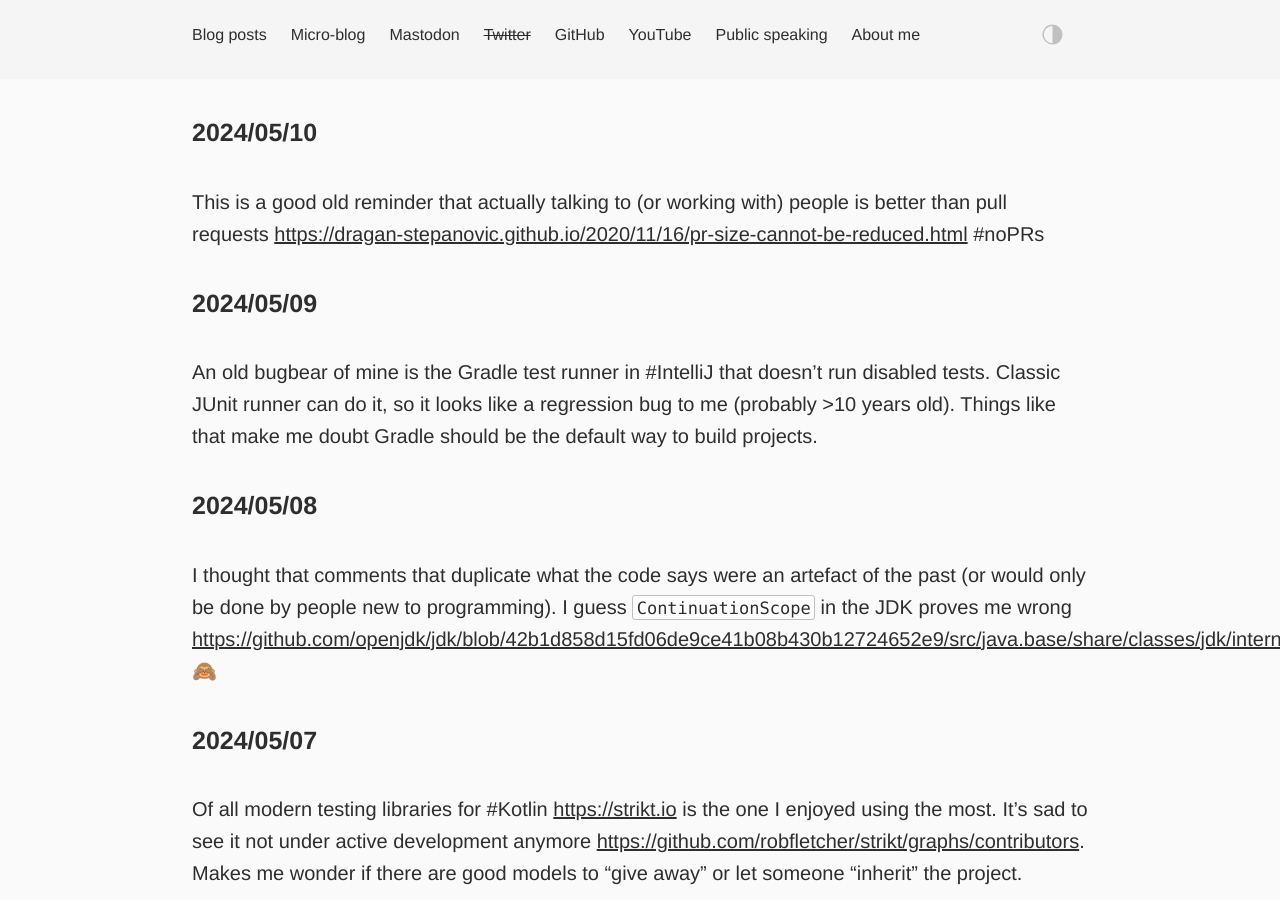
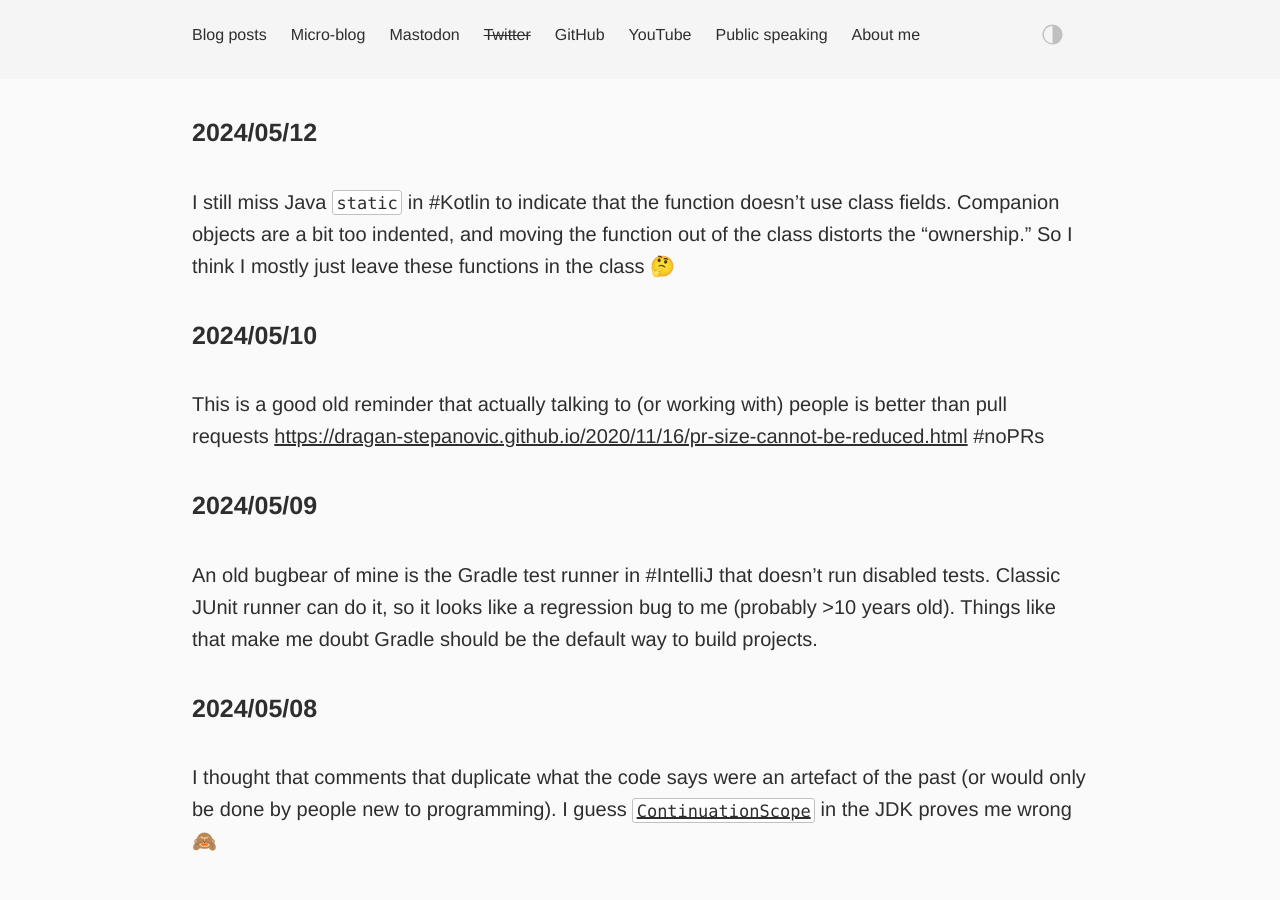
Before and after one commit to dkandalov/dkandalov.github.io, a Jekyll site: the page built from micro-blog.md, in a window 1280 px wide and 900 px high. Built offline with Jekyll 4.4.1, drawn with Linux system fonts in a browser that asks for light colours.

Commit message:
updated micro-blog

```diff
--- a/micro-blog.md
+++ b/micro-blog.md
@@ -2,6 +2,9 @@
 layout: post
 permalink: /micro-blog/
 ---
+
+#### 2024/05/12
+I still miss Java `static` in #Kotlin to indicate that the function doesn't use class fields. Companion objects are a bit too indented, and moving the function out of the class distorts the "ownership." So I think I mostly just leave these functions in the class 🤔
 
 #### 2024/05/10
 This is a good old reminder that actually talking to (or working with) people is better than pull requests <https://dragan-stepanovic.github.io/2020/11/16/pr-size-cannot-be-reduced.html> #noPRs
@@ -10,7 +13,7 @@ This is a good old reminder that actually talking to (or working with) people is
 An old bugbear of mine is the Gradle test runner in #IntelliJ that doesn't run disabled tests. Classic JUnit runner can do it, so it looks like a regression bug to me (probably >10 years old). Things like that make me doubt Gradle should be the default way to build projects.
 
 #### 2024/05/08
-I thought that comments that duplicate what the code says were an artefact of the past (or would only be done by people new to programming). I guess `ContinuationScope` in the JDK proves me wrong <https://github.com/openjdk/jdk/blob/42b1d858d15fd06de9ce41b08b430b12724652e9/src/java.base/share/classes/jdk/internal/vm/ContinuationScope.java#L33> 🙈
+I thought that comments that duplicate what the code says were an artefact of the past (or would only be done by people new to programming). I guess [`ContinuationScope`](https://github.com/openjdk/jdk/blob/42b1d858d15fd06de9ce41b08b430b12724652e9/src/java.base/share/classes/jdk/internal/vm/ContinuationScope.java#L33) in the JDK proves me wrong 🙈
 
 #### 2024/05/07
 Of all modern testing libraries for #Kotlin <https://strikt.io> is the one I enjoyed using the most. It's sad to see it not under active development anymore <https://github.com/robfletcher/strikt/graphs/contributors>. Makes me wonder if there are good models to "give away" or let someone "inherit" the project.
```
